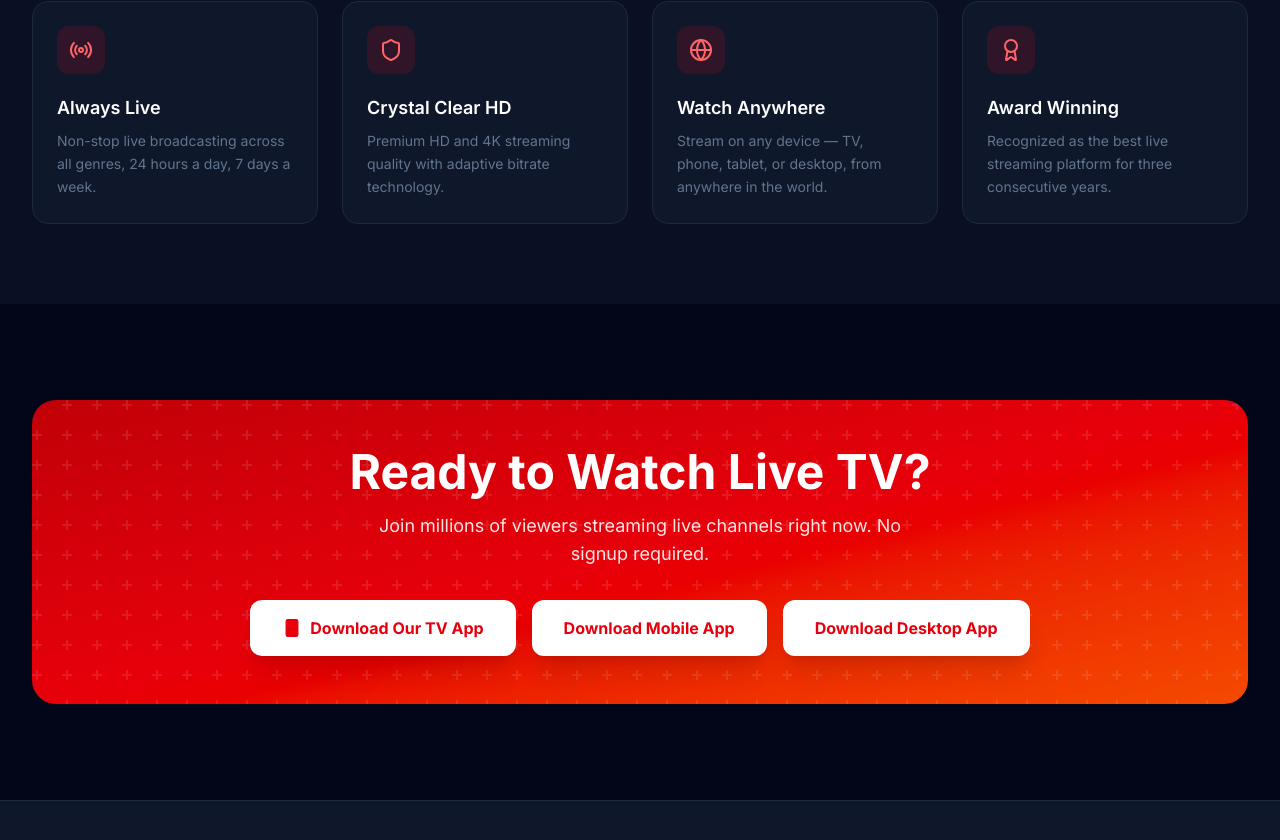
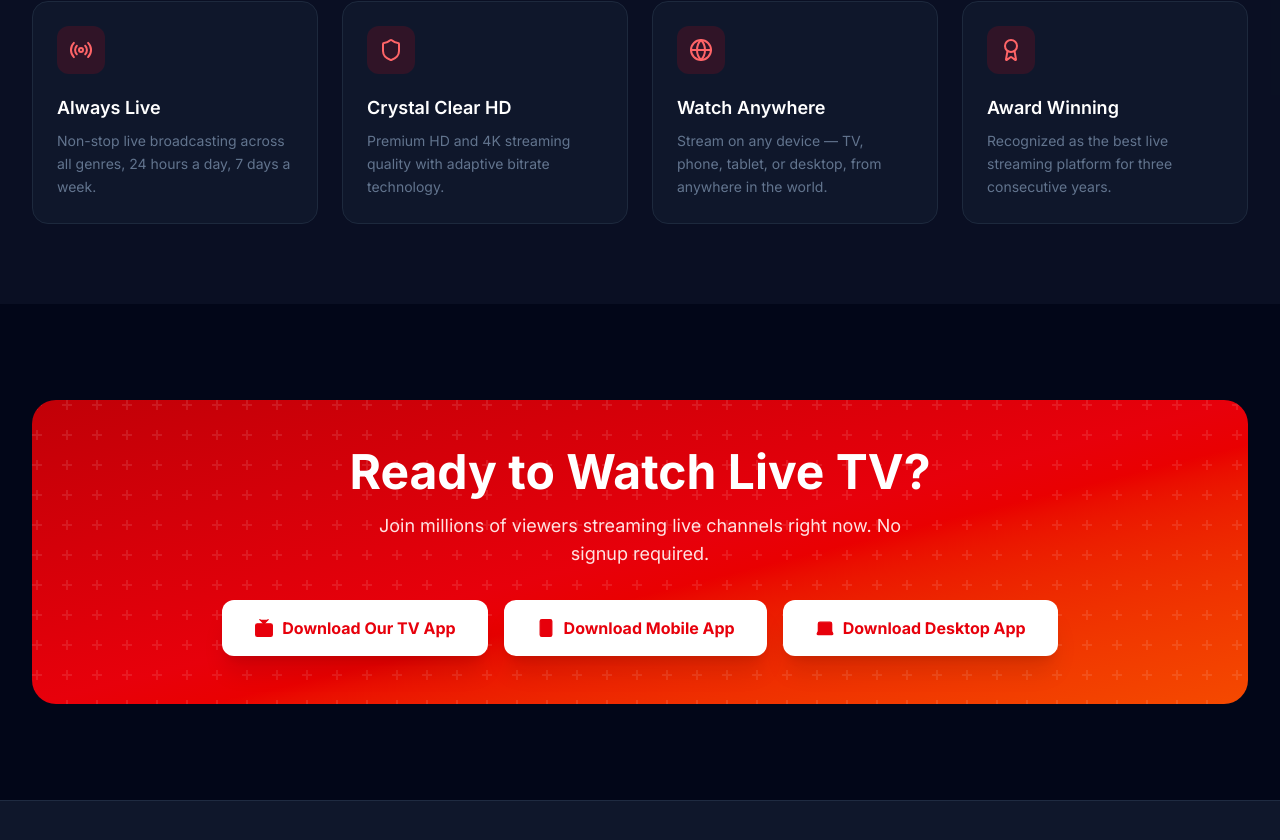
Before and after one commit to roshanj655/tvchanelweb, a Next.js app: page / in a window 1280 px wide. Shown: the part 1430-2270 px from the top of the page. Built offline with nearby package versions, Linux system fonts and the light colour scheme; no server answers.

Commit message:
icon added

```diff
--- a/app/page.tsx
+++ b/app/page.tsx
@@ -1,7 +1,7 @@
 'use client';
 
 import Link from 'next/link';
-import { Radio, Play, TrendingUp, Users, Tv, Award, ChevronRight, Signal, Globe, Shield, Phone, Smartphone } from 'lucide-react';
+import { Radio, Play, TrendingUp, Users, Tv, Award, ChevronRight, Signal, Globe, Shield, Phone, Smartphone, Laptop } from 'lucide-react';
 import channelsData from '@/lib/channels-data';
 import { useEffect, useState } from 'react';
 import { Channel } from '@/lib/interface';
@@ -330,19 +330,21 @@ export default function Home() {
                   href="https://codeminer.in/tvchanel/apk/app-release-tv.apk"
                   className="flex items-center gap-2 bg-white text-red-600 font-bold px-8 py-4 rounded-xl hover:bg-red-50 transition-colors shadow-xl"
                 >
-                  <Smartphone className="w-5 h-5 fill-red-600" strokeWidth={1.5} strokeLinecap="round" strokeLinejoin="round"/>
+                  <Tv className="w-5 h-5 fill-red-600" strokeWidth={1.5} strokeLinecap="round" strokeLinejoin="round"/>
                   Download Our TV App
                 </Link>
                <Link
                   href="https://codeminer.in/tvchanel/apk/app-release-mobile.apk"
                   className="flex items-center gap-2 bg-white text-red-600 font-bold px-8 py-4 rounded-xl hover:bg-red-50 transition-colors shadow-xl"
                 >
+                  <Smartphone className="w-5 h-5 fill-red-600" strokeWidth={1.5} strokeLinecap="round" strokeLinejoin="round"/>
                   Download Mobile App
                 </Link>
                <Link
                   href="https://codeminer.in/tvchanel/desktop/OMDiamond24 1.0.0.exe"
                   className="flex items-center gap-2 bg-white text-red-600 font-bold px-8 py-4 rounded-xl hover:bg-red-50 transition-colors shadow-xl"
                 >
+                  <Laptop className="w-5 h-5 fill-red-600" strokeWidth={1.5} strokeLinecap="round" strokeLinejoin="round"/>
                   Download Desktop App
                 </Link>
               </div>
```
Also changed, not shown: 49 other files (tests, documents, lock files or other folders).
